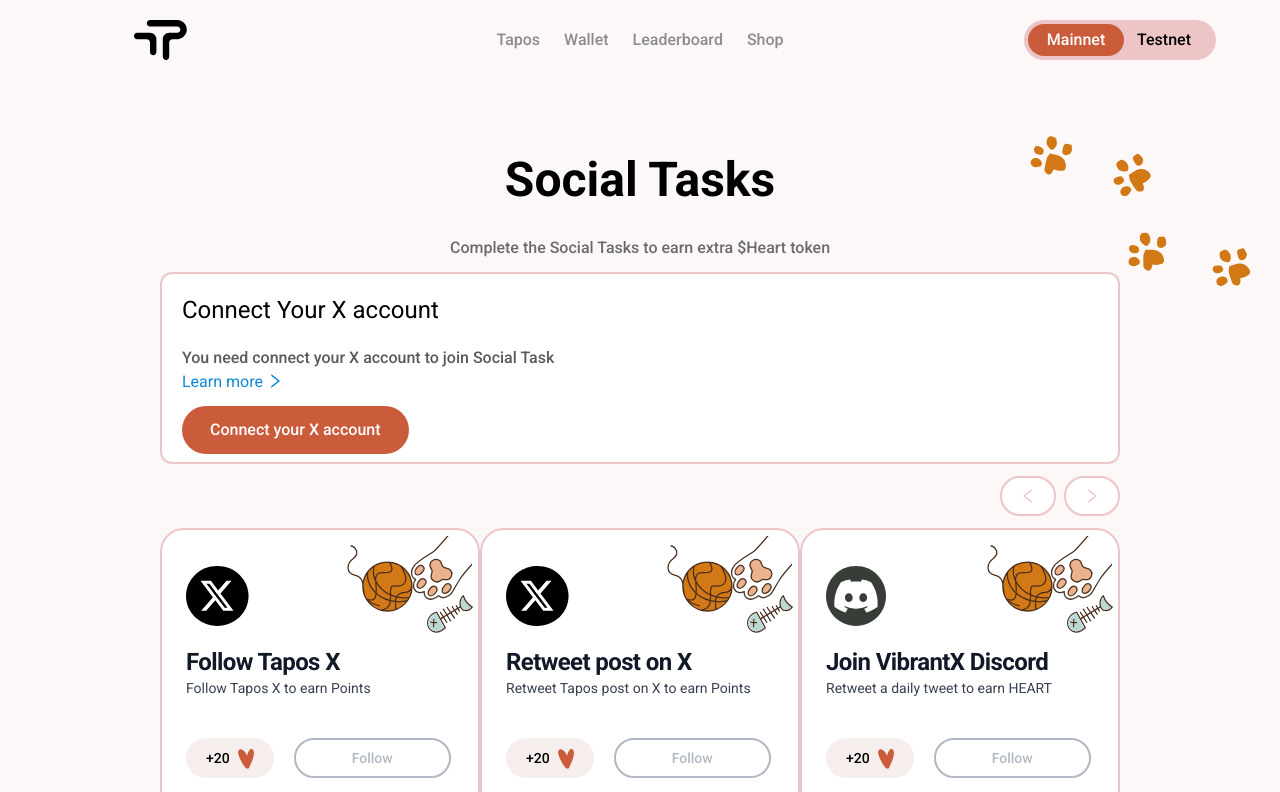
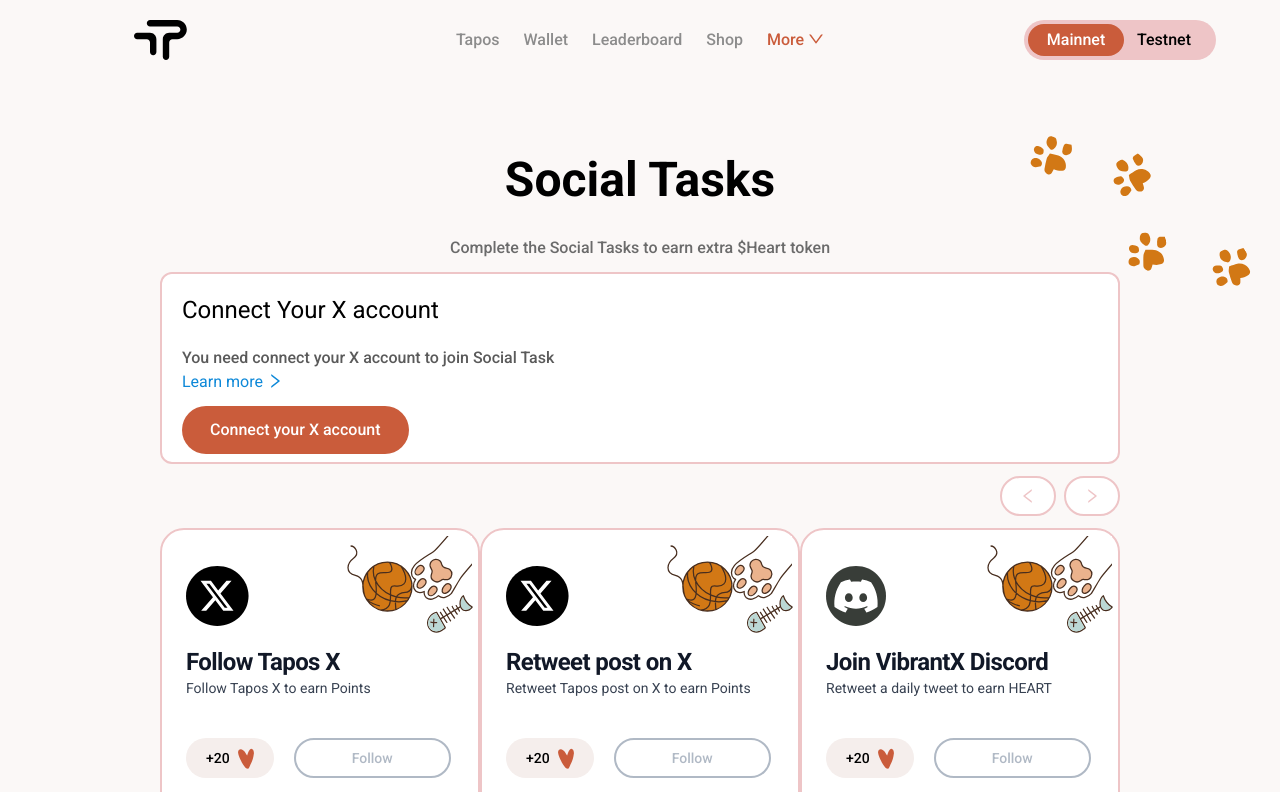
Before and after one commit to MinhThang1907/ReactJS-Learning, a React (Vite) app: page / in a window 1280 px wide. Shown: the top 792 px of the page. Built offline with nearby package versions, Linux system fonts and the light colour scheme.

Commit message:
fix for deploy on vercel

```diff
--- a/src/App.tsx
+++ b/src/App.tsx
@@ -1,7 +1,8 @@
 import { Route, Routes } from "react-router-dom";
 import routes from "./routes";
 import { useEffect, useState } from "react";
-import React from "react";
+import { Header } from "./layouts/header";
+import { Footer } from "./layouts/footer";
 
 function App() {
   const [width, setWidth] = useState<number>(window.innerWidth);
@@ -15,11 +16,15 @@
   }, []);
 
   return (
-    <Routes>
-      {routes.map((route) => (
-        <Route key={route.path} path={route.path} element={route.element} />
-      ))}
-    </Routes>
+    <>
+      <Header />
+      <Routes>
+        {routes.map((route) => (
+          <Route key={route.path} path={route.path} element={route.element} />
+        ))}
+      </Routes>
+      <Footer />
+    </>
   );
 }
 
--- a/src/layouts/header/nav.tsx
+++ b/src/layouts/header/nav.tsx
@@ -1,6 +1,6 @@
-// import { DownOutlined } from "@ant-design/icons";
+import { DownOutlined } from "@ant-design/icons";
 import { nav } from "../../category";
-import React, { useEffect, useState } from "react";
+import { useEffect, useState } from "react";
 import clsx from "clsx";
 import { Link } from "react-router-dom";
 // import { Dropdown, MenuProps } from "antd";
@@ -51,6 +51,11 @@
           </span>
         </li>
       </Dropdown> */}
+      <li key="more">
+          <span className="block cursor-pointer py-1.5 px-3 text-center text-[#ca5c3b] hover:text-[#b14a2b] font-medium">
+            More <DownOutlined />
+          </span>
+        </li>
     </ul>
   );
 };
--- a/src/main.tsx
+++ b/src/main.tsx
@@ -2,14 +2,9 @@
 import App from "./App";
 import "./index.css";
 import { BrowserRouter } from "react-router-dom";
-import { Header } from "./layouts/header";
-import { Footer } from "./layouts/footer";
-import React from "react";
 
 ReactDOM.createRoot(document.getElementById("root")!).render(
   <BrowserRouter>
-    <Header />
     <App />
-    <Footer />
   </BrowserRouter>
 );
--- a/src/pages/home/invitedFriends.tsx
+++ b/src/pages/home/invitedFriends.tsx
@@ -1,5 +1,4 @@
 // import { Table } from "antd";
-import React from "react";
 // import { invitedFriendsColumns } from "./columns/invitedFriends";
 
 const InvitedFriends = () => {
--- a/tsconfig.json
+++ b/tsconfig.json
@@ -10,7 +10,8 @@
     "module": "commonjs",
     "strict": true,
     "esModuleInterop": true,
-    "jsx": "react"
+    "jsx": "react-jsx",
+    "outDir": "./dist"
   },
   "include": [
     "src"
```
